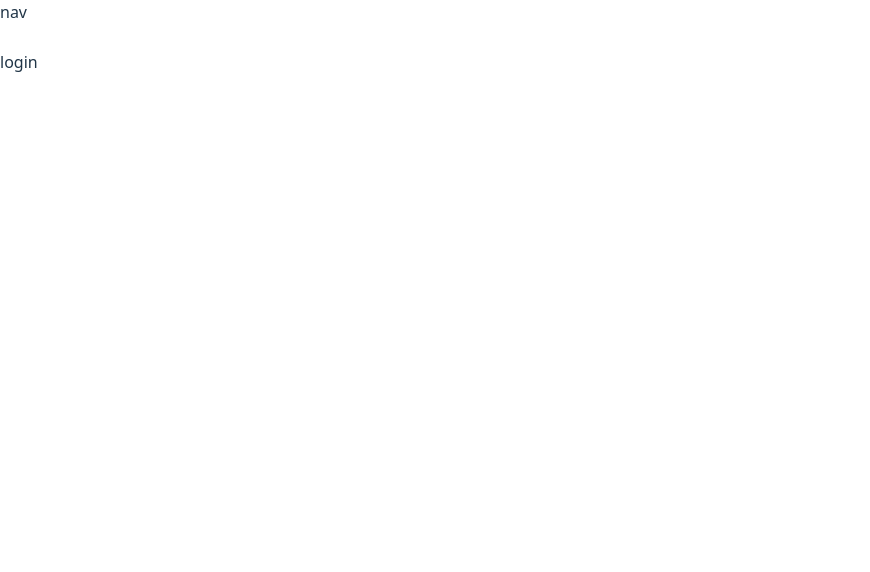
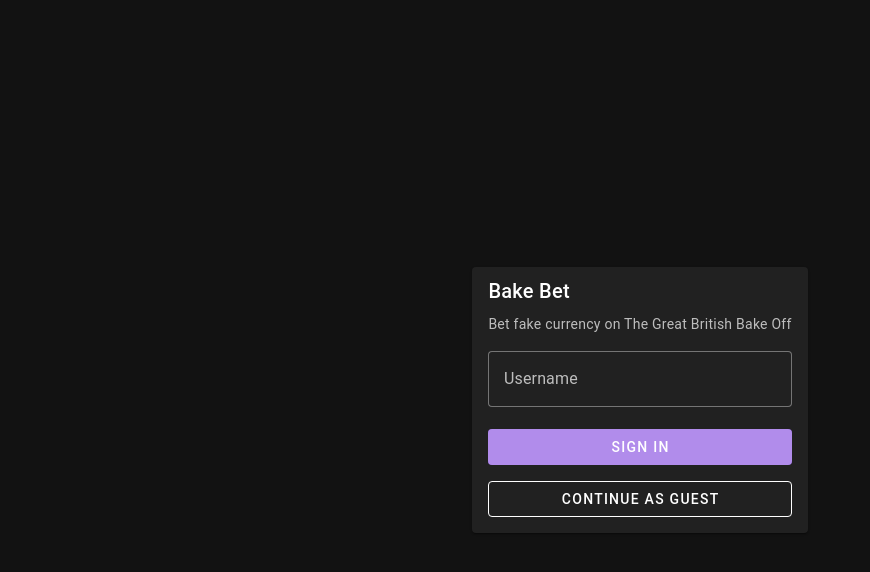
Before and after one commit to CurrrBell/bake-bet, a Vue app in the folder packages/web/: page /login in a window 1280 px wide. Shown: the top 572 px of the page, without its empty margins (0-870 px from the left). Built offline with nearby package versions, Linux system fonts and the light colour scheme.

Commit message:
working mock auth

```diff
--- a/package.json
+++ b/package.json
@@ -10,5 +10,9 @@
     "keywords": [],
     "author": "",
     "license": "ISC",
-    "packageManager": "pnpm@10.26.0"
+    "packageManager": "pnpm@10.26.0",
+    "dependencies": {
+        "@mdi/font": "^7.4.47",
+        "vuetify": "^3.11.4"
+    }
 }
--- a/packages/web/src/App.vue
+++ b/packages/web/src/App.vue
@@ -1,18 +1,24 @@
 <template>
-    <nav>nav</nav>
+    <nav v-if="isLoggedIn">nav</nav>
     <main>
         <RouterView />
     </main>
 </template>
 <script setup lang="ts">
-    import { RouterView } from 'vue-router';
+import { RouterView } from 'vue-router';
+
+import { useUserStore } from './stores/user';
+import { storeToRefs } from 'pinia';
+
+const { isLoggedIn } = storeToRefs(useUserStore());
 </script>
 <style scoped>
     nav {
-        grid-area: nav
+        grid-area: nav;
     }
 
     main {
-        grid-area: main
+        grid-area: main;
+            display: flex;
     }
 </style>
--- a/packages/web/src/main.ts
+++ b/packages/web/src/main.ts
@@ -4,9 +4,38 @@
 import router from './router';
 import { createPinia } from 'pinia';
 
+import 'vuetify/styles';
+import { createVuetify } from 'vuetify';
+import { aliases, mdi } from 'vuetify/iconsets/mdi';
+import '@mdi/font/css/materialdesignicons.css';
+
+export const vuetify = createVuetify({
+    icons: {
+        defaultSet: 'mdi',
+        aliases,
+        sets: { mdi }
+    },
+    theme: {
+        defaultTheme: 'dark',
+        themes: {
+            dark: {
+                colors: {
+                    primary: '#6D28D9',    // saturated purple
+                    secondary: '#C026D3',  // electric cyan
+                    accent: '#FFD400',     // neon gold
+                    success: '#00E676',
+                    warning: '#FF9100',
+                    error: '#FF1744'
+                }
+            }
+        }
+    }
+})
+
 const pinia = createPinia();
 
 createApp(App)
     .use(router)
     .use(pinia)
+    .use(vuetify)
     .mount('#app');
--- a/packages/web/src/stores/user.ts
+++ b/packages/web/src/stores/user.ts
@@ -2,13 +2,24 @@
 import { computed, ref } from "vue";
 
 export const useUserStore = defineStore('user', () => {
-    const id = ref(null);
+    const id = ref('');
     const name = ref('');
     const balance = ref(0);
 
     const isLoggedIn = computed(() => !!id.value);
 
+    function login(newId: string, newName: string, newBalance: number) {
+        return Promise.resolve()
+            .then(() => {
+                id.value = newId;
+                name.value = newName;
+                balance.value = newBalance
+            })
+
+    }
+
     return {
-        isLoggedIn
+        isLoggedIn,
+        login
     }
 });
--- a/packages/web/src/style.css
+++ b/packages/web/src/style.css
@@ -1,4 +1,4 @@
-:root {
+/* :root {
     font-family: system-ui, Avenir, Helvetica, Arial, sans-serif;
         line-height: 1.5;
         font-weight: 400;
@@ -11,6 +11,7 @@
         text-rendering: optimizeLegibility;
         -webkit-font-smoothing: antialiased;
         -moz-osx-font-smoothing: grayscale;
+
 }
 
 a {
@@ -59,17 +60,19 @@
     padding: 2em;
 }
 
+*/
+
 #app {
     height: 100%;
         min-height: 100vh;
         width: 100%;
         display: grid;
-        grid-template-rows: 50px 1fr;
+        grid-template-rows: auto 1fr;
         grid-template-areas:
             "nav"
             "main";
 }
-
+/*
 @media (prefers-color-scheme: light) {
     :root {
             color: #213547;
@@ -84,3 +87,5 @@
     background-color: #f9f9f9;
 }
 }
+
+*/
--- a/packages/web/src/views/LoginView.vue
+++ b/packages/web/src/views/LoginView.vue
@@ -1,7 +1,56 @@
 <template>
-    login
+    <v-card class="login-card">
+        <v-card-title>Bake Bet</v-card-title>
+        <v-card-subtitle>Bet fake currency on The Great British Bake Off</v-card-subtitle>
+        <v-card-text>
+            <v-form @submit.prevent="loginUser">
+                <v-text-field v-model="username"
+                              label="Username"
+                              variant="outlined"
+                              required />
+
+                <v-btn type="submit"
+                       class="mb-4"
+                       color="primary"
+                       block
+                       :disabled="!username.trim()">
+                    Sign In
+                </v-btn>
+                <v-btn variant="outlined"
+                       block
+                       @click="continueAsGuest">
+                    Continue as Guest
+                </v-btn>
+            </v-form>
+        </v-card-text>
+    </v-card>
 </template>
-
 <script setup lang="ts">
 
+import { ref } from 'vue';
+import { VCard, VCardTitle, VCardSubtitle, VCardText, VForm, VTextField, VBtn } from 'vuetify/components';
+import { useUserStore } from '../stores/user';
+import router from '../router';
+
+const username = ref('');
+
+const { login } = useUserStore();
+
+function loginUser() {
+    login(`user_${Date.now}`, username.value, 1000)
+        .then(() => router.push({ name: 'Home' }));
+    ;
+}
+
+function continueAsGuest() {
+    login(`guest_${Date.now}`, 'Guest', 1000)
+        .then(() => router.push({ name: 'Home' }));
+}
+
 </script>
+<style scoped>
+.login-card {
+    margin: auto;
+    align-self: center;
+}
+</style>
```
Also changed, not shown: 1 other file (tests, documents, lock files or other folders).
